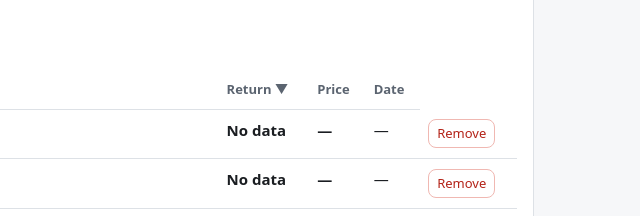
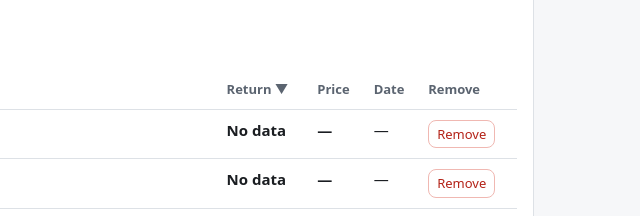
Before and after one commit to ooikk/Muse-Fund-Prices, a plain HTML site: page compare.html in a window 1280 px wide. Shown: the part 949-1165 px from the top of the page, 640-1280 px from the left. Drawn offline with Linux system fonts and the light colour scheme; no server answers.

Commit message:
Compare page: remove fund chips above chart; delete button per fund in the returns table; new funds appear as table rows

```diff
--- a/compare.html
+++ b/compare.html
@@ -24,7 +24,6 @@
       <button type="submit" class="primary">Add funds</button>
     </form>
     <p class="hint">Only funds listed on FundSingapore can be plotted — the history comes from its fund library, using the fund ID from the fund's page link (<code>id=…</code>). A fund FundSingapore has stopped updating (e.g. Janus) has no history and shows as "No data".</p>
-    <div id="fundList" class="fund-list"></div>
   </section>
 
   <section class="card">
@@ -47,7 +46,7 @@
     <div class="table-wrap">
       <table>
         <thead>
-          <tr><th class="show-col" title="Tick to show the fund's line on the chart">Show</th><th data-sort="fund">Fund</th><th data-sort="return">Return</th><th data-sort="price">Price</th><th data-sort="date">Date</th></tr>
+          <tr><th class="show-col" title="Tick to show the fund's line on the chart">Show</th><th data-sort="fund">Fund</th><th data-sort="return">Return</th><th data-sort="price">Price</th><th data-sort="date">Date</th><th>Remove</th></tr>
         </thead>
         <tbody id="returnRows"></tbody>
       </table>
```
